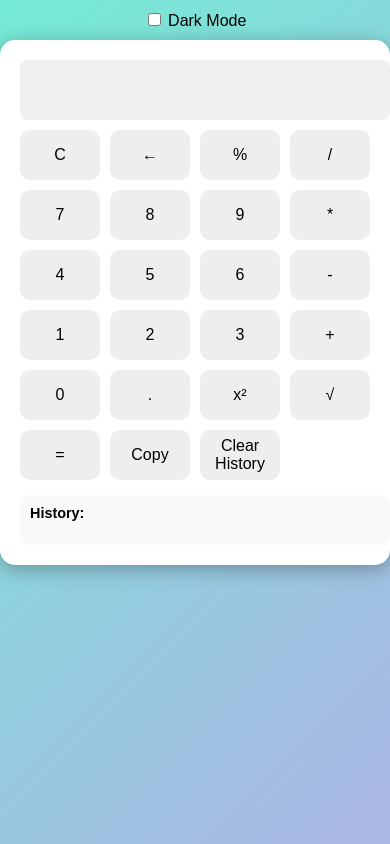
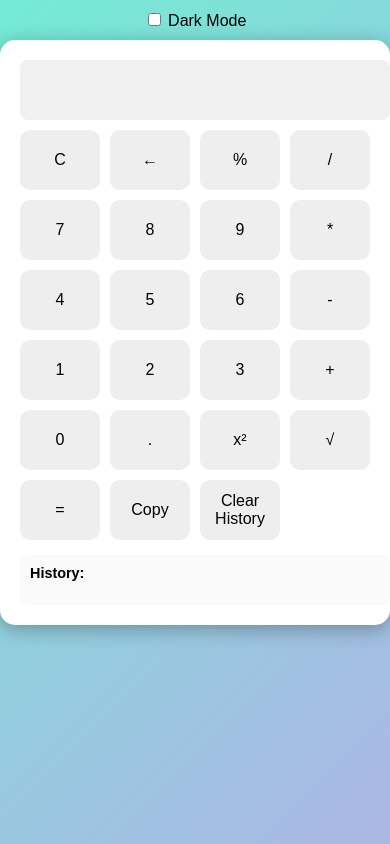
Before and after one commit to niiiiiiikhil/simple-calculator, a plain HTML site: page index.html in a window 390 px wide. Drawn offline with Linux system fonts and the light colour scheme.

Commit message:
Fix mobile zoom issues and ensure proper tap size

```diff
--- a/index.html
+++ b/index.html
@@ -3,7 +3,7 @@
 <head>
     <meta charset="UTF-8">
     <title>Ultimate Calculator</title>
-    <meta name="viewport" content="width=device-width, initial-scale=1.0">
+    <meta name="viewport" content="width=device-width, initial-scale=1.0, maximum-scale=1.0, user-scalable=no">
     <link rel="stylesheet" href="style.css">
 </head>
 <body>
--- a/style.css
+++ b/style.css
@@ -58,7 +58,7 @@ body {
 
 button {
     width: 100%;
-    height: 60px;
+    height: 60px; /* ensure minimum tap size */
     font-size: 1.2em;
     border: none;
     border-radius: 10px;
@@ -98,7 +98,7 @@ button:hover {
 
 @media (max-width: 400px) {
     button {
-        height: 50px;
+        height: 60px; /* keep at least 48px even on mobile */
         font-size: 1em;
     }
 
```
